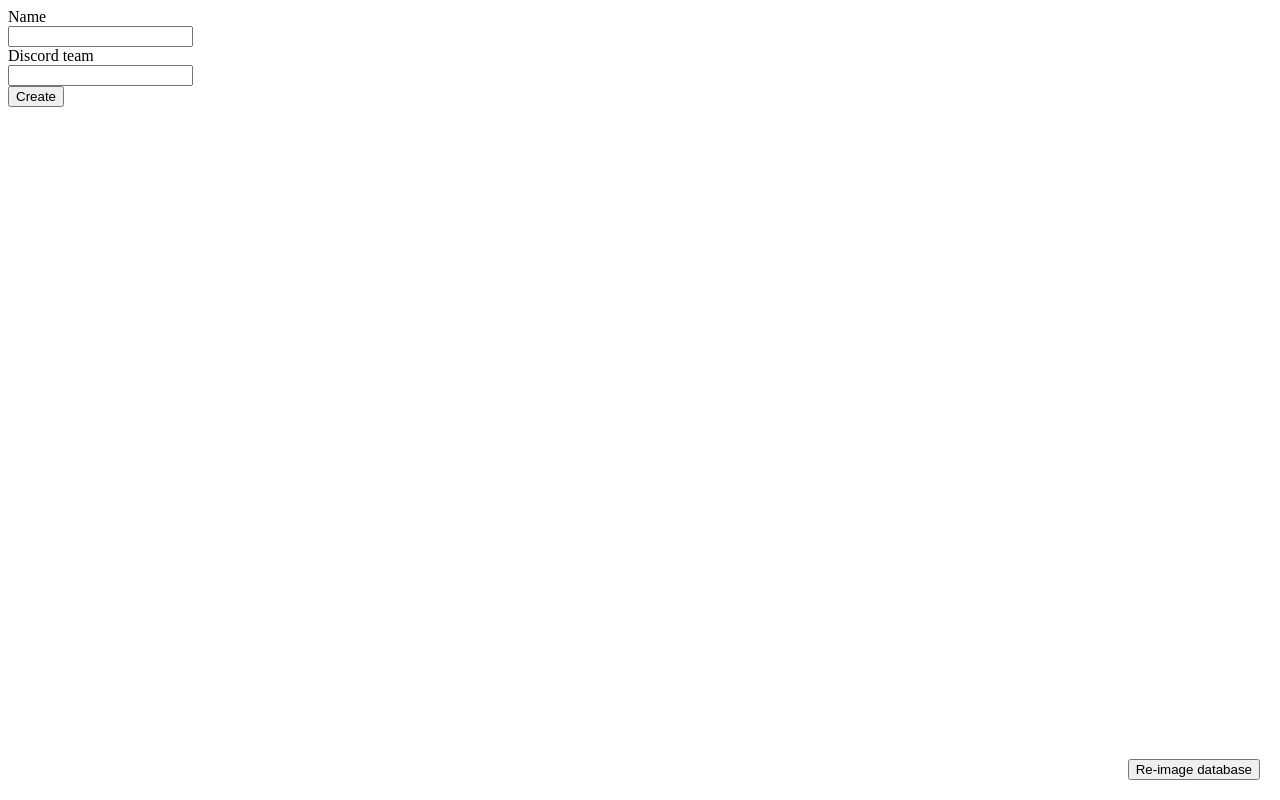
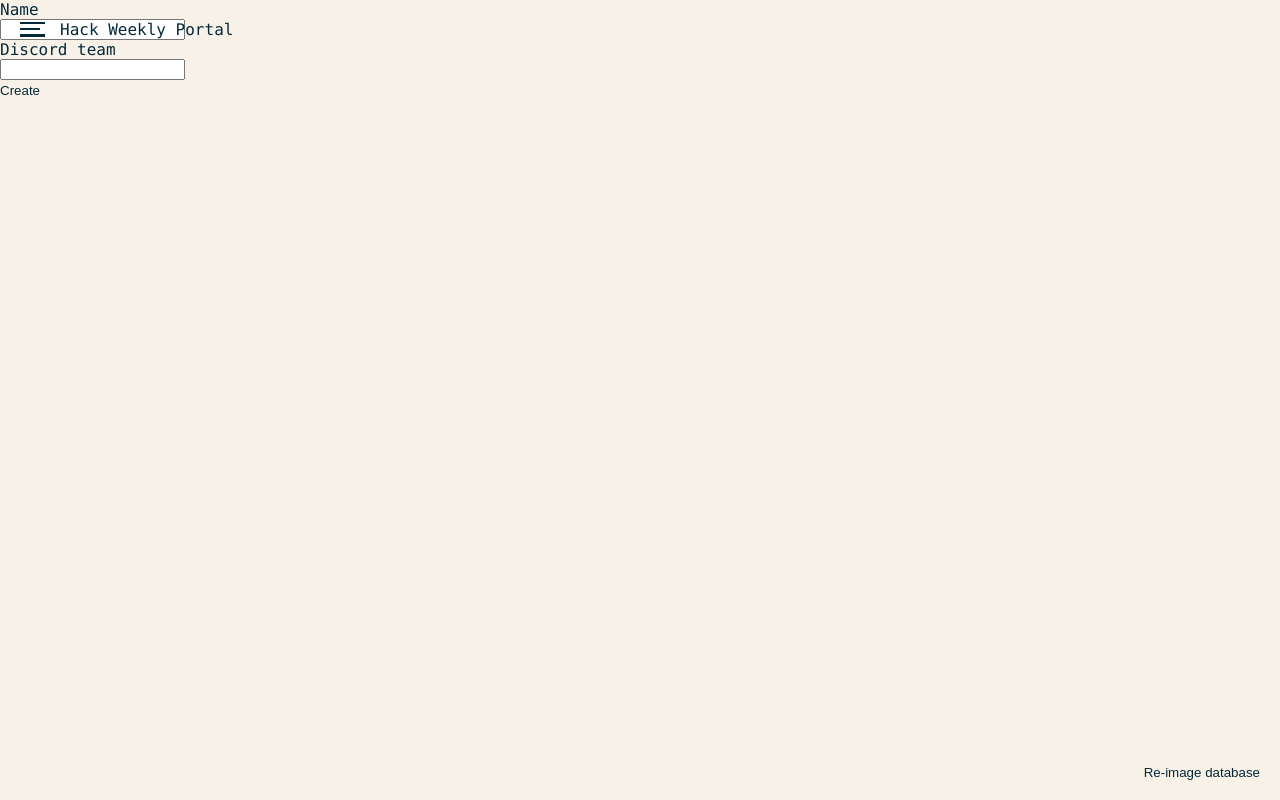
Before and after one commit to Hack-Weekly/hack-app, a React (Vite) app in the folder client/: page /teams/new in a window 1280 px wide. Built offline with nearby package versions, Linux system fonts and the light colour scheme; no server answers; the database is empty.

Commit message:
initial styling

```diff
--- a/client/src/App.tsx
+++ b/client/src/App.tsx
@@ -25,6 +25,8 @@ import { RouterProvider } from "react-router";
 import { createBrowserRouter } from "react-router-dom";
 import { TeamPage } from "./pages/team/TeamPage";
 import { NewTeamPage } from "./pages/newTeam/NewTeamPage";
+import "./globals.css";
+import NavBar from "./components/NavBar/NavBar";
 
 const router = createBrowserRouter([
   {
@@ -51,6 +53,7 @@ function App() {
     implementationsCol,
     "setImplementations"
   );
+
   useEffect(() => {
     const unsubs = [
       userSync(),
@@ -66,6 +69,7 @@ function App() {
       }
     };
   }, []);
+
   return (
     <div>
       <button
@@ -86,6 +90,7 @@ function App() {
 
 ReactDOM.createRoot(document.getElementById("root") as HTMLElement).render(
   <React.StrictMode>
+    <NavBar />
     <App />
   </React.StrictMode>
 );
--- /dev/null
+++ b/client/src/components/Button/Button.module.css
@@ -0,0 +1,11 @@
+.button {
+  display: block;
+  padding: 0.8rem 2.8rem;
+  background-color: var(--foreground);
+  color: var(--background-start);
+}
+
+.button:hover {
+  background-color: var(--background-end);
+  color: var(--foreground);
+}
--- /dev/null
+++ b/client/src/components/Button/Button.tsx
@@ -0,0 +1,19 @@
+import { FC, ReactNode } from "react";
+import styles from "./Button.module.css";
+
+interface ButtonProps {
+  disabled?: boolean;
+  className?: string;
+  onClick?: () => void;
+  children: ReactNode;
+}
+
+const Button: FC<ButtonProps> = ({ children, className, onClick }) => {
+  return (
+    <button className={`${styles.button} ${className}`} onClick={onClick}>
+      {children}
+    </button>
+  );
+};
+
+export default Button;
--- /dev/null
+++ b/client/src/components/NavBar/NavBar.module.css
@@ -0,0 +1,96 @@
+.header {
+  width: 100%;
+  height: 90px;
+  background-color: transparent;
+  position: fixed;
+  top: 0;
+  transition: height 0.25s ease-out, background-color 0.25s ease-out;
+  z-index: 100;
+}
+
+.header.scrolled {
+  background-color: white;
+  height: 60px;
+  transition: height 0.25s ease-out, background-color 0.25s ease-out;
+}
+
+@media (prefers-color-scheme: dark) {
+  .header.scrolled {
+    color: var(--background-end);
+  }
+  .hamburger span.scrolled {
+    background-color: var(--background-end);
+  }
+}
+
+.hack {
+  position: absolute;
+  top: 20px;
+  left: 60px;
+}
+
+.hamburger {
+  position: absolute;
+  top: 20px;
+  left: 20px;
+  width: 25px;
+  height: 25px;
+  display: flex;
+  flex-direction: column;
+  cursor: pointer;
+}
+
+.hamburger span {
+  display: block;
+  height: 2.2px;
+  background-color: var(--foreground);
+  margin: 2px 0;
+  transition: transform 0.3s ease-out;
+  border-radius: var(--border-radius);
+}
+
+.hamburgerTop {
+  width: 100%;
+}
+
+.hamburgerMid {
+  width: 80%;
+}
+
+.hamburgerBot {
+  width: 100%;
+}
+
+/* Rotate the span elements to create the "open" hamburger menu effect */
+.hamburger.open span:first-child {
+  transform: rotate(45deg) translate(2.5px, 2.5px);
+}
+
+.hamburger.open span:nth-child(2) {
+  display: none;
+}
+
+.hamburger.open span:last-child {
+  transform: rotate(-45deg) translate(2.5px, -2.5px);
+}
+
+.hamburgerLinks {
+  z-index: 100;
+  position: fixed;
+  top: 0;
+  left: 0;
+  height: 100vh;
+  width: 45%;
+  background-color: var(--middleground);
+  transform: translateX(-100%);
+  transition: transform 0.3s ease-out;
+}
+
+.hamburgerLinks.links {
+  transform: translateX(0);
+  transition: transform 0.3s ease-out;
+}
+
+.header.links {
+  transform: translateX(45%);
+}
--- /dev/null
+++ b/client/src/components/NavBar/NavBar.tsx
@@ -0,0 +1,62 @@
+import { FC, useState, useEffect } from "react";
+import styles from "./NavBar.module.css";
+
+const NavBar: FC = () => {
+  const [isScrolled, setIsScrolled] = useState(false);
+  const [isOpen, setIsOpen] = useState(false);
+
+  useEffect(() => {
+    const handleScroll = () => {
+      if (window.pageYOffset > 0) {
+        setIsScrolled(true);
+      } else {
+        setIsScrolled(false);
+      }
+    };
+    window.addEventListener("scroll", handleScroll);
+    return () => {
+      window.removeEventListener("scroll", handleScroll);
+    };
+  }, []);
+
+  const handleHamburger = () => {
+    setIsOpen((prevState) => !prevState);
+  };
+
+  return (
+    <>
+      <header
+        className={`${styles.header} ${isScrolled && styles.scrolled} ${
+          isOpen && styles.links
+        }`}
+      >
+        <div
+          onClick={handleHamburger}
+          className={`${styles.hamburger} ${isOpen && styles.open} `}
+        >
+          <span
+            className={`${isScrolled && styles.scrolled} ${
+              styles.hamburgerTop
+            }`}
+          ></span>
+          <span
+            className={`${isScrolled && styles.scrolled} ${
+              styles.hamburgerMid
+            }`}
+          ></span>
+          <span
+            className={`${isScrolled && styles.scrolled} ${
+              styles.hamburgerBot
+            }`}
+          ></span>
+        </div>
+        <div className={styles.hack}>Hack Weekly Portal</div>
+      </header>
+      <div
+        className={`${styles.hamburgerLinks} ${isOpen && styles.links}`}
+      ></div>
+    </>
+  );
+};
+
+export default NavBar;
--- /dev/null
+++ b/client/src/globals.css
@@ -0,0 +1,178 @@
+:root {
+  --font-family: ui-monospace, Menlo, Monaco, "Cascadia Mono", "Segoe UI Mono",
+    "Roboto Mono", "Oxygen Mono", "Ubuntu Monospace", "Source Code Pro",
+    "Fira Mono", "Droid Sans Mono", "Courier New", monospace;
+  --foreground: #04293a;
+  --middleground: #041c32;
+  --background-start: #f8f1e7;
+  --background-end: #064663;
+}
+
+@media (prefers-color-scheme: dark) {
+  :root {
+    --border-radius: 12px;
+    --foreground: #f8f1e7;
+    --middleground: #064663;
+    --background-start: #041c32;
+    --background-end: #04293a;
+  }
+}
+
+* {
+  box-sizing: border-box;
+}
+
+html,
+body {
+  font-family: var(--font-family);
+  color: var(--foreground);
+  background-color: var(--background-start);
+  min-height: 100%;
+}
+
+/* sets the body height of the browser, so that backgrounds and div heights work correctly. Color and background will almost certainly be altered; they are just placeholders */
+
+body {
+  text-rendering: optimizeLegibility;
+}
+
+/* sets the base font size for the document; turns on kerning pairs and ligatures */
+
+body,
+ul,
+ol,
+dl {
+  margin: 0;
+}
+article,
+aside,
+audio,
+footer,
+header,
+nav,
+section,
+video {
+  display: block;
+}
+
+/* ensures that older browsers will display HTML5 elements correctly */
+
+h1 {
+  font-size: 1.4rem;
+}
+/* begins to set up font sizes relative to base rem – h1 has been used as an example */
+
+p {
+  -ms-word-break: break-all;
+  word-break: break-all;
+  word-break: break-word;
+  -moz-hyphens: auto;
+  -webkit-hyphens: auto;
+  -ms-hyphens: auto;
+  hyphens: auto;
+}
+
+/* sets hyphenation by default on paragraphs */
+
+a {
+  color: inherit;
+  text-decoration: none;
+}
+
+textarea {
+  resize: vertical;
+}
+
+/* changes textarea resizing from "both" (UA default) to vertical only */
+
+table {
+  border-collapse: collapse;
+}
+
+td {
+  padding: 0.5rem;
+}
+
+/* causes tables to actually look like tables */
+
+img {
+  border: none;
+  max-width: 100%;
+}
+
+/* removes outlines from linked images (for older browsers and IE), sets up images for responsive design layout */
+
+/* reset default button styles */
+button,
+input[type="button"],
+input[type="submit"],
+input[type="reset"] {
+  -webkit-appearance: none;
+  -moz-appearance: none;
+  appearance: none;
+  background: none;
+  border: none;
+  padding: 0;
+  margin: 0;
+  color: inherit;
+  cursor: pointer;
+}
+
+input[type="submit"]::-moz-focus-inner,
+input[type="button"]::-moz-focus-inner {
+  border: 0px;
+}
+
+/* removes the OS X appearance from HTML5 search inputs and submit buttons when viewed in Safari */
+
+input:required:after {
+  color: #f00;
+  content: " *";
+}
+
+/* sets up required form fields with the conventional following red asterix */
+input[type="email"]:invalid {
+  background: #f00;
+}
+
+/* causes a visual alert in browsers that do client-side checking of HTML5 email field – this may already be the default in some browsers. */
+
+.right {
+  float: right;
+  margin-left: 2rem;
+  clear: right;
+}
+
+.left {
+  float: left;
+  margin-right: 2rem;
+  clear: left;
+}
+
+/* allows a quick shortcut for floating elements left and right while avoiding the “float quirk” problem */
+
+sub,
+sup {
+  line-height: 0;
+}
+
+/* sets superscript and subscript text so that it doesn't throw off leading for elements in which they are included */
+
+iframe,
+img,
+input,
+video,
+select,
+textarea {
+  height: auto;
+  max-width: 100%;
+}
+
+audio,
+canvas,
+iframe,
+img,
+svg,
+video {
+  vertical-align: middle;
+}
--- /dev/null
+++ b/client/src/pages/home/HomePage.module.css
@@ -0,0 +1,44 @@
+.container {
+  margin-top: 90px;
+  height: 2000px;
+}
+
+.currentProject {
+  font-size: 1.5rem;
+  text-align: center;
+  padding: 1.5rem;
+}
+
+.teamsPanel {
+  position: relative;
+  height: 20%;
+  width: 100%;
+  border-top: 2px solid var(--foreground);
+  border-bottom: 2px solid var(--foreground);
+  display: flex;
+  justify-content: center;
+  align-items: center;
+}
+
+.teamsPanel .h2 {
+  position: absolute;
+  top: 6%;
+  left: 6%;
+}
+
+.addTeam {
+  position: absolute;
+  bottom: 0;
+  left: 50%;
+  transform: translateX(-50%);
+  margin-bottom: 0.5rem;
+}
+
+.joinPanel {
+  margin-top: 3rem;
+  padding: 1rem;
+  display: flex;
+  flex-direction: column;
+  gap: 0.5rem;
+  white-space: nowrap;
+}
--- a/client/src/pages/home/HomePage.tsx
+++ b/client/src/pages/home/HomePage.tsx
@@ -2,13 +2,19 @@ import { FC } from "react";
 import { Link } from "react-router-dom";
 import { TeamT } from "../../data-types/dataTypes";
 import { useAppStore, useCurrentProject } from "../../global-state/globalState";
+import styles from "./HomePage.module.css";
+import Button from "../../components/Button/Button";
 
 const CurrentProjectPanel: FC = () => {
   const currentProject = useCurrentProject();
   if (!currentProject) {
     return <div>No current project</div>;
   }
-  return <div>The current project is "{currentProject?.description}"</div>;
+  return (
+    <div className={styles.currentProject}>
+      The current project is: <br />"{currentProject?.description}"
+    </div>
+  );
 };
 
 const Team: FC<{ team: TeamT }> = ({ team }) => {
@@ -22,16 +28,16 @@ const TeamsPanel: FC = () => {
   const teams = useAppStore((state) => state.teams);
 
   return (
-    <div>
-      <div>Current Teams</div>
-      <div>
+    <div className={styles.teamsPanel}>
+      <div className={styles.h2}>Current Teams</div>
+      <div className={styles.teams}>
         {teams.map((t) => (
           <Team key={t.id} team={t} />
         ))}
       </div>
       <div>
         <Link to="teams/new">
-          <button>Add team</button>
+          <Button className={styles.addTeam}>Add Team</Button>
         </Link>
       </div>
     </div>
@@ -39,10 +45,10 @@ const TeamsPanel: FC = () => {
 };
 const JoinPanel: FC = () => {
   return (
-    <div>
+    <div className={styles.joinPanel}>
       <div>Want to participate?</div>
       <div>
-        <button>Sign up</button>
+        <Button>Sign up</Button>
       </div>
       <div>
         <div>All skill levels welcome, from mentors to new devs</div>
@@ -54,7 +60,7 @@ const JoinPanel: FC = () => {
 
 export const HomePage: FC = () => {
   return (
-    <div>
+    <div className={styles.container}>
       <CurrentProjectPanel />
       <TeamsPanel />
       <JoinPanel />
```
Also changed, not shown: 1 other file (tests, documents, lock files or other folders).
